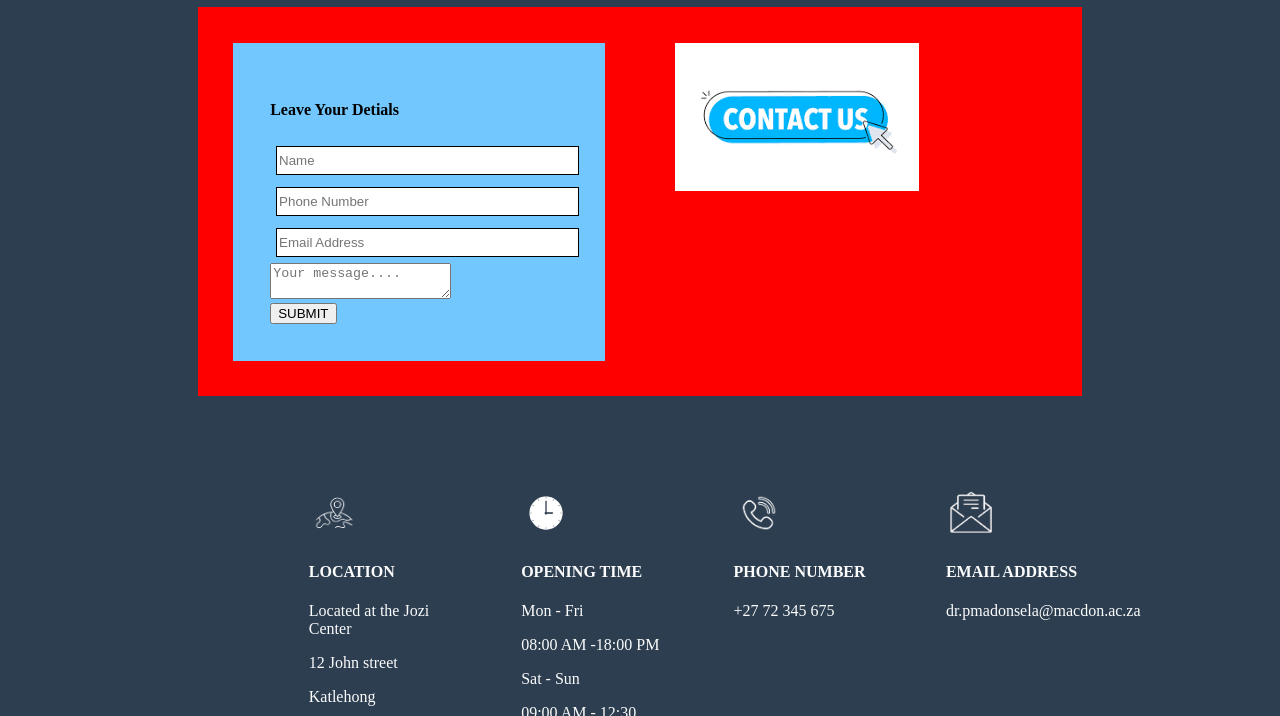
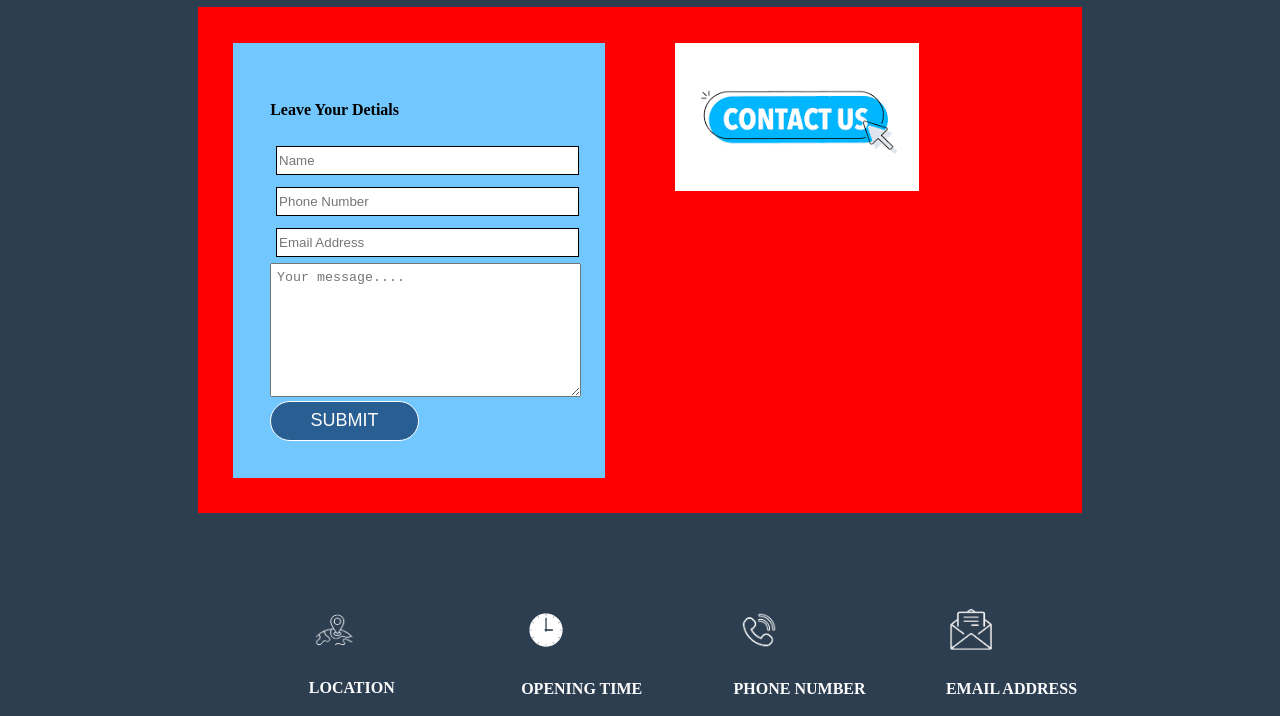
Before and after one commit to mxolist/Header, a plain HTML site: page contact.html in a window 1280 px wide. Shown: the part 81-797 px from the top of the page. Drawn offline with Linux system fonts and the light colour scheme.

Commit message:
Update style.css

```diff
--- a/style.css
+++ b/style.css
@@ -365,3 +365,21 @@ th{
   border: 1px solid black;
   height: 25px;
 }
+.f-area{
+  width: 100%;
+  height: 15vh;
+  padding: 2%;
+
+}
+
+.f-btn{
+  width: 50%;
+  height: 5vh;
+  font-family: sans-serif;
+  font-weight: 300;
+  color: #fcfcfc;
+  background-color: #295e92;
+  border-radius: 2rem;
+  border: 1px white solid;
+  font-size: large;
+}
```
